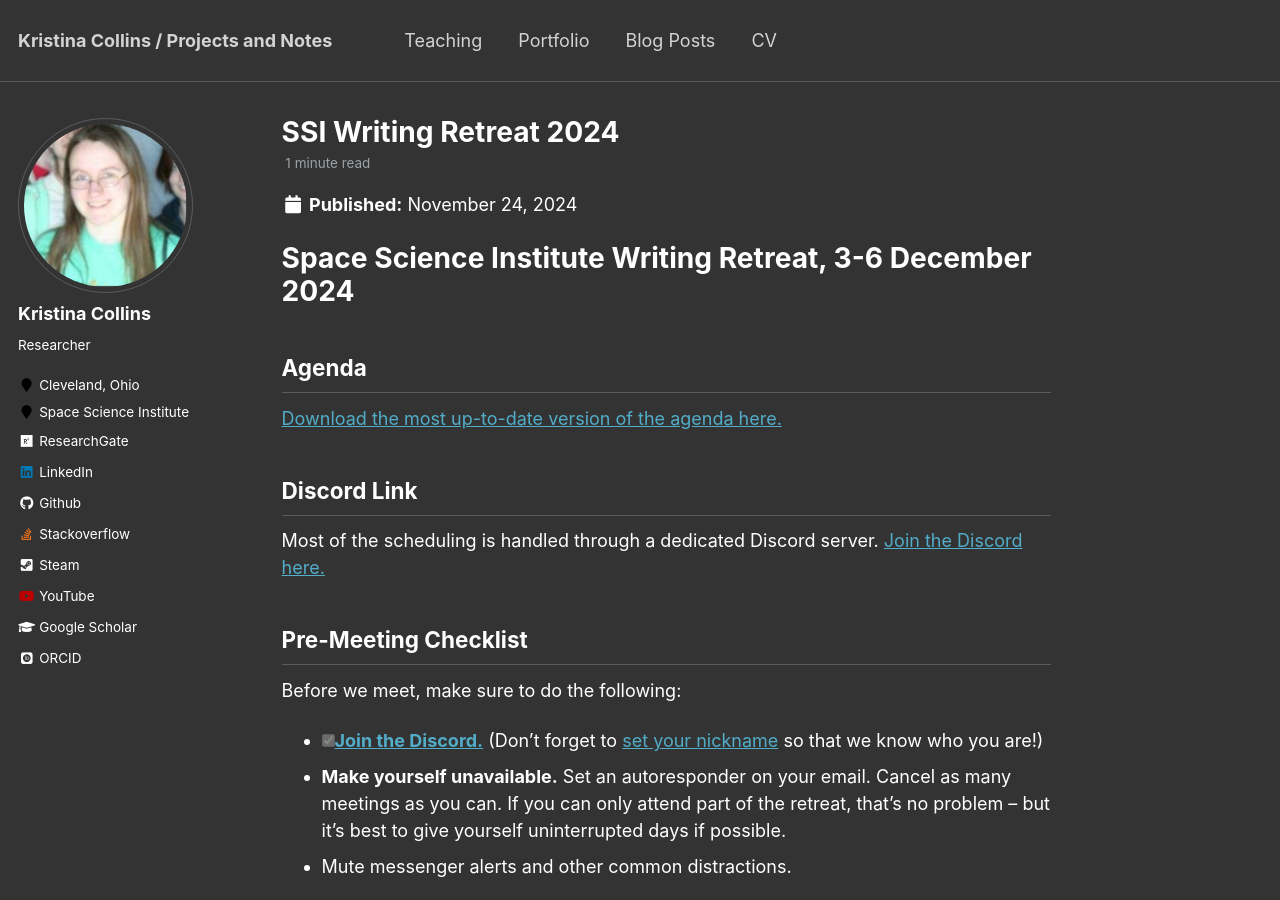
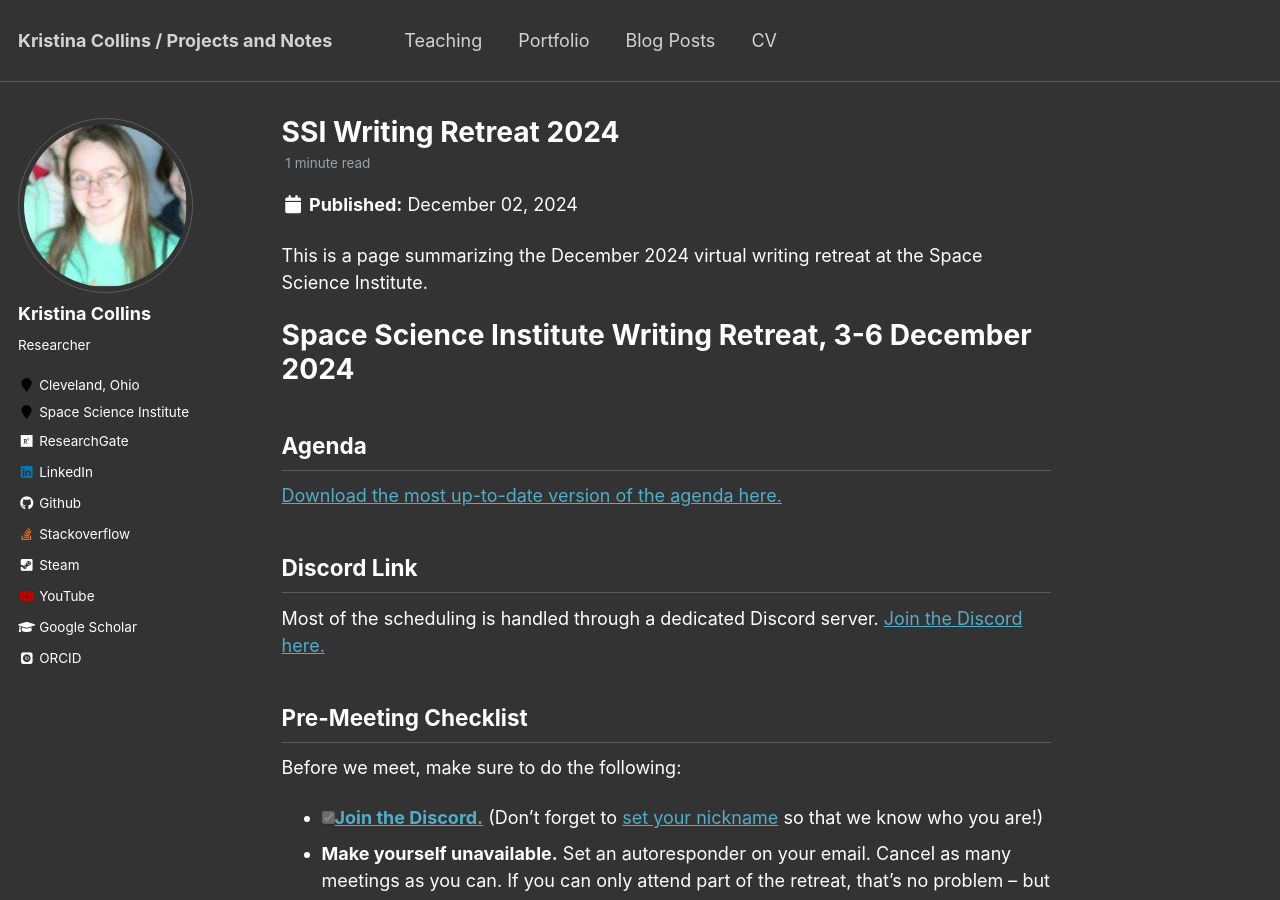
Before and after one commit to KCollins/KCollins.github.io, a Jekyll site: the page built from _posts/2024-12-02-ssi-writing-retreat-2024.md, in a window 1280 px wide and 900 px high. Built offline with Jekyll 4.4.1, drawn with Linux system fonts in a browser that asks for light colours; some web fonts are replaced.

Commit message:
Update 2024-12-02-ssi-writing-retreat-2024.md

```diff
--- a/_posts/2024-12-02-ssi-writing-retreat-2024.md
+++ b/_posts/2024-12-02-ssi-writing-retreat-2024.md
@@ -1,12 +1,14 @@
 ---
 title: 'SSI Writing Retreat 2024'
-date: 2024-11-24
+date: 2024-12-02
 permalink: /posts/writing_retreat2024
 tags:
   - writing retreat
   - Space Science Institute
   - early career
 ---
+This is a page summarizing the December 2024 virtual writing retreat at the Space Science Institute.
+
 # Space Science Institute Writing Retreat, 3-6 December 2024
 
 ## Agenda
```
